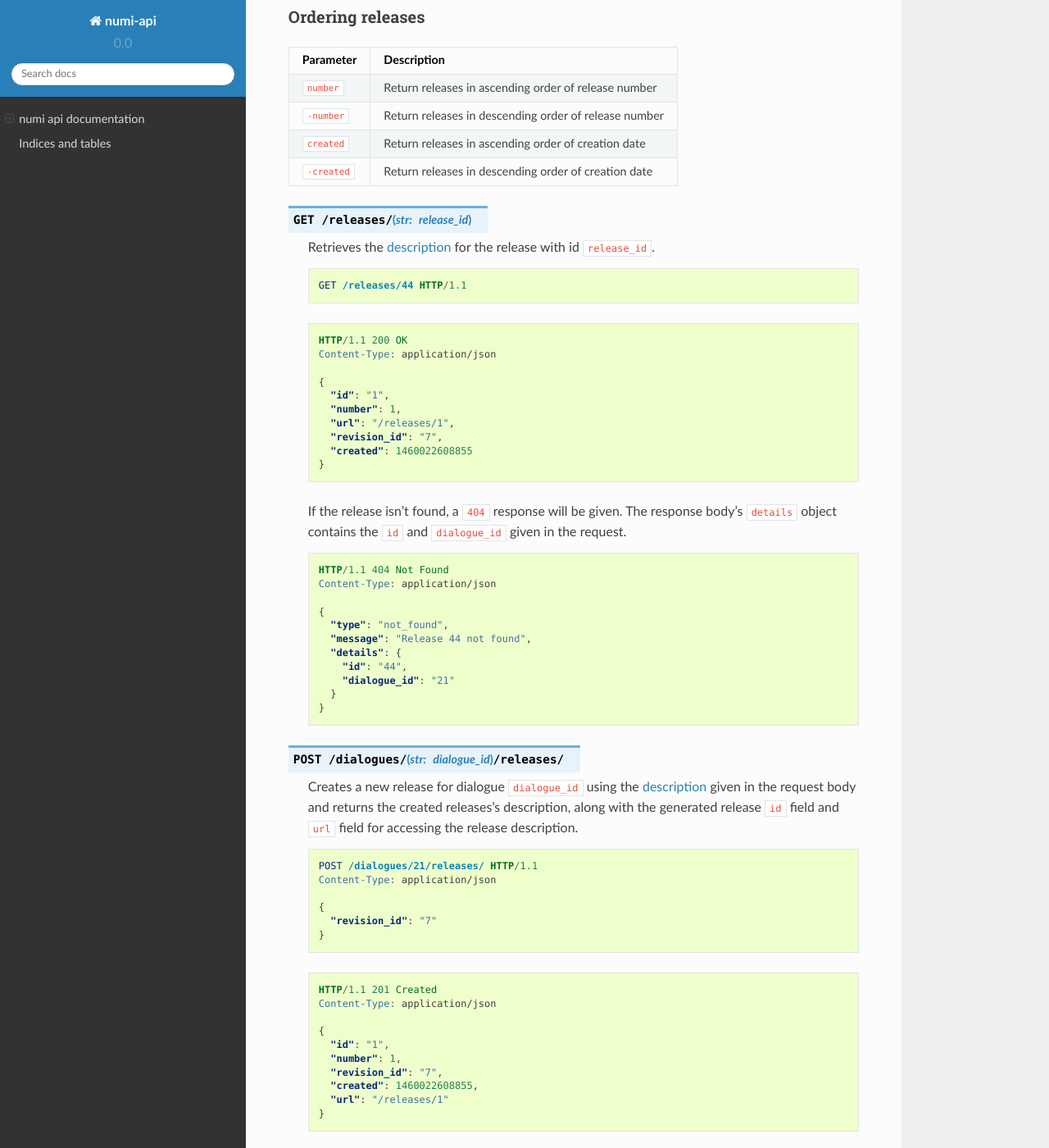
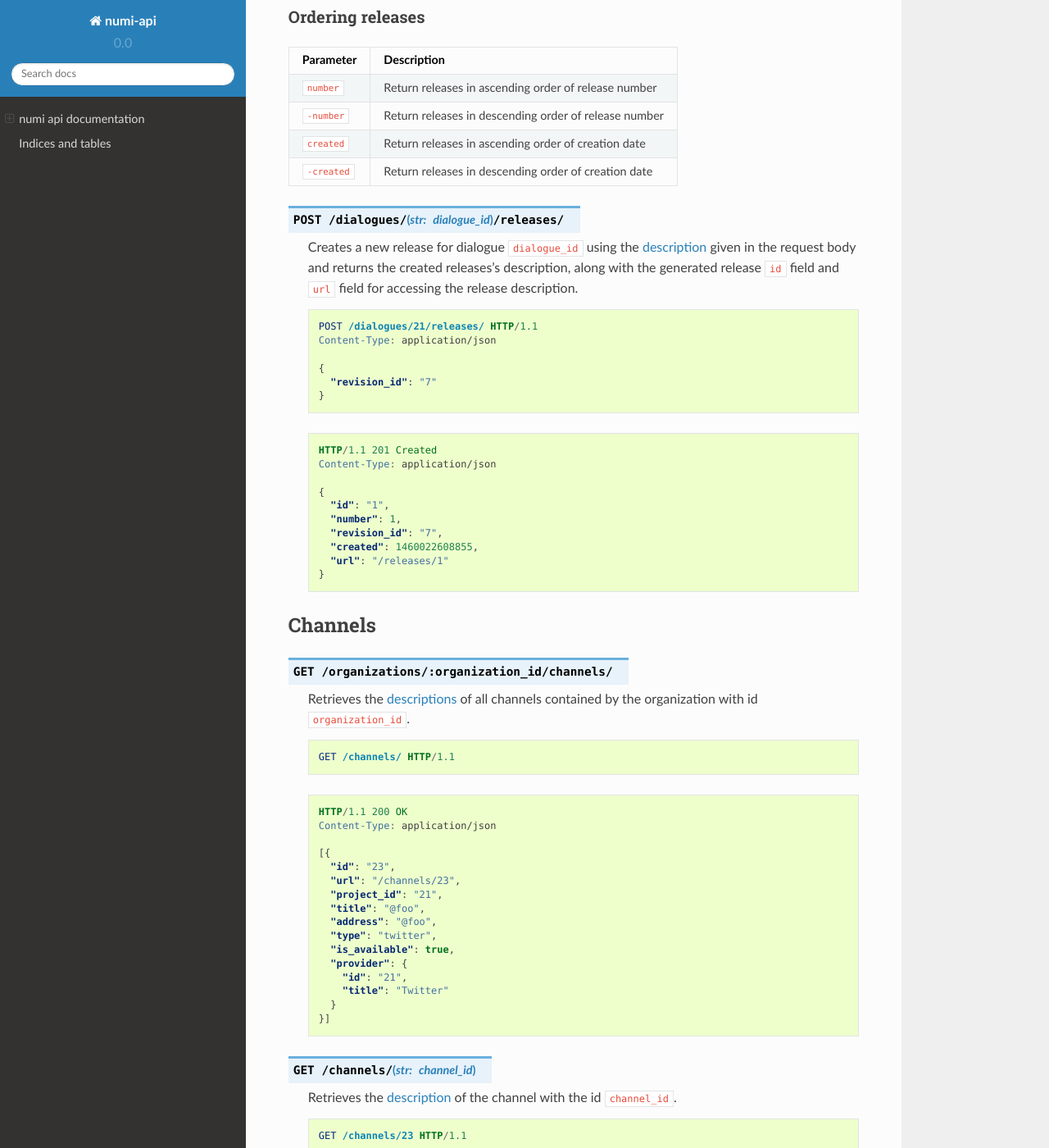
Before and after one commit to praekelt/numi-api, a Sphinx documentation site: the page built from docs/index.rst, in a window 1280 px wide and 1400 px high, scrolled down 22938 px. Shown: the whole window at 82% size. Built offline with Sphinx 7.4.7 and the Read the Docs theme 2.0.0, drawn with Linux system fonts in a browser that asks for light colours.

Commit message:
Remove /releases/:id from docs

```diff
--- a/docs/index.rst
+++ b/docs/index.rst
@@ -1305,46 +1305,6 @@ Ordering releases
 | ``-created`` | Return releases in descending order of creation date       |
 +--------------+------------------------------------------------------------+
 
-.. http:get:: /releases/(str:release_id)
-
-  Retrieves the :ref:`description <data-release>` for the release with id
-  ``release_id``.
-
-  .. sourcecode:: http
-
-      GET /releases/44 HTTP/1.1
-
-  .. sourcecode:: http
-
-     HTTP/1.1 200 OK
-     Content-Type: application/json
-
-     {
-       "id": "1",
-       "number": 1,
-       "url": "/releases/1",
-       "revision_id": "7",
-       "created": 1460022608855
-     }
-
-  If the release isn't found, a ``404`` response will be given. The response
-  body's ``details`` object contains the ``id`` and ``dialogue_id`` given in
-  the request.
-
-  .. sourcecode:: http
-
-     HTTP/1.1 404 Not Found
-     Content-Type: application/json
-
-     {
-       "type": "not_found",
-       "message": "Release 44 not found",
-       "details": {
-         "id": "44",
-         "dialogue_id": "21"
-       }
-     }
-
 .. http:post:: /dialogues/(str:dialogue_id)/releases/
 
   Creates a new release for dialogue ``dialogue_id`` using the
```
